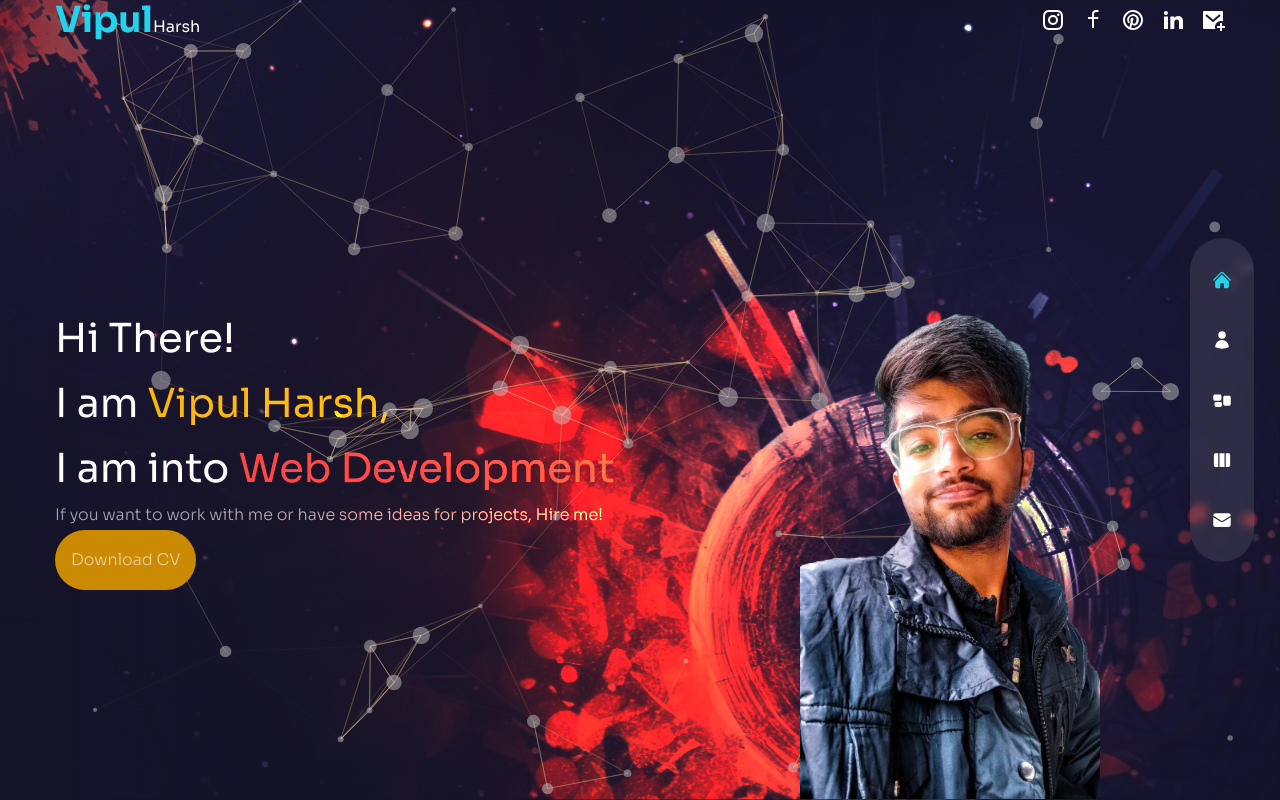
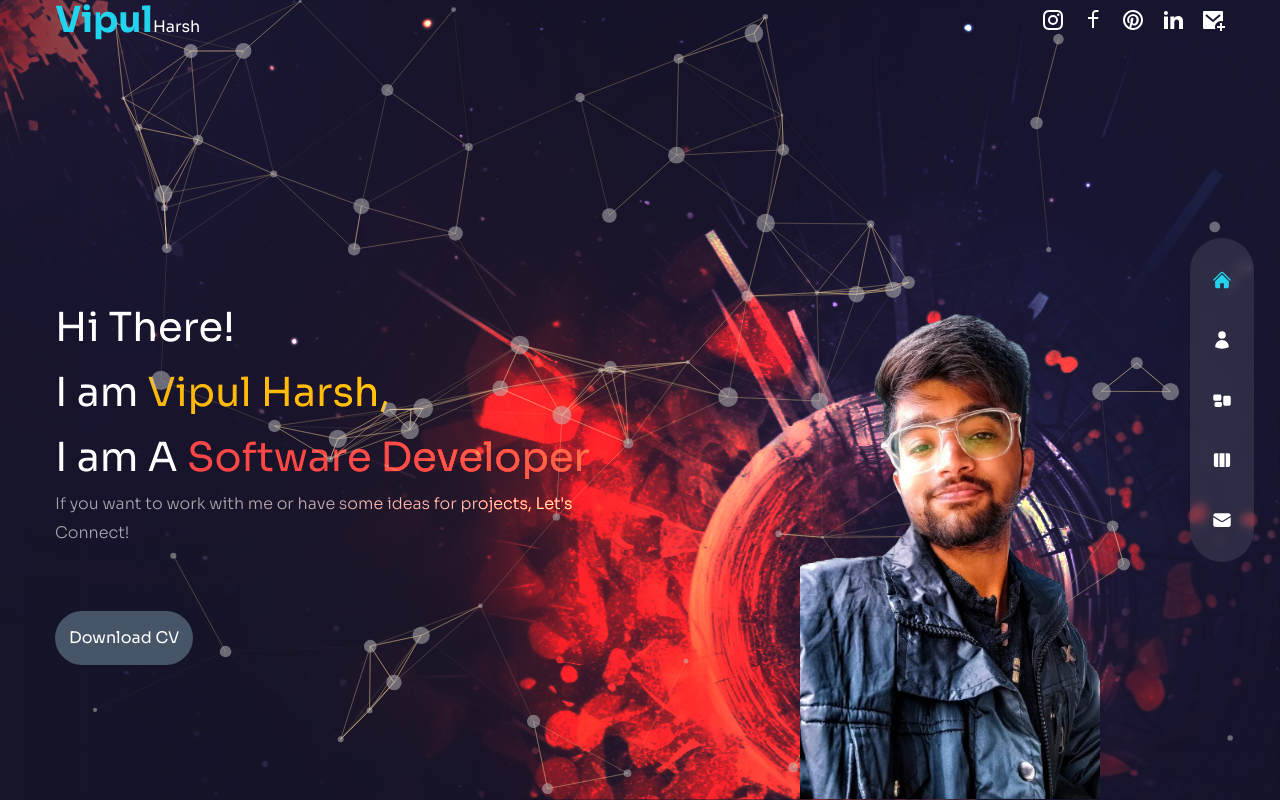
Before and after one commit to Vipul-Harsh/Portfolio_Vipul, a Next.js app: page / in a window 1280 px wide. Built offline with nearby package versions, Linux system fonts and the light colour scheme.

Commit message:
made my portfoli

```diff
--- a/components/ProjectsBtn.js
+++ b/components/ProjectsBtn.js
@@ -3,8 +3,8 @@ import Link from "next/link";
 import { HiArrowRight, HiArrowRightCircle } from "react-icons/hi2";
 
 const ProjectsBtn = () => {
-  return <div className="mx-auto xl:mx-0">
-  <Link href={'/work'}
+  return <div className="mx-auto xl:mx-0" style={{position:"relative" ,zIndex:"1"}}>
+  <Link href="https://drive.google.com/file/d/1Qk8C-cWmty_j2-zbNBmPdRuNm2N6ShmU/view?usp=sharing"  download="VipulHarsh_Resume.pdf" target="_blank"
   className="relative w-[125px] h-[125px]  flex justify-center items-center bg-circleStar
   bg-cover bg-center bg-no-repeat group">
     <Image
--- a/pages/contact/index.js
+++ b/pages/contact/index.js
@@ -13,7 +13,7 @@ const Contact = () => {
           <form
             action="https://formspree.io/f/xpzvvkne"
             method="POST"
-            className=" flex-1 flex  flex-col gap-6 w-full mx-auto "
+            className=" flex-1 flex  flex-col gap-4 w-full mx-auto -mt-6 "
           >
             <div className="flex gap-x-6 w-full gap-4">
               <input className="input" type="text" placeholder="Name" name="name" />
--- a/pages/index.js
+++ b/pages/index.js
@@ -21,8 +21,8 @@ const Home = () => {
           >
             Hi There!
             <br />I am <span className="text-yellow-500">Vipul Harsh,</span>
-            <br />I am into{" "}
-            <span className="text-red-500">Web Development</span>
+            <br />I am A{" "}
+            <span className="text-red-500">Software Developer</span>
             <br />
           </motion.h1>
 
@@ -33,15 +33,15 @@ const Home = () => {
             exit="hidden"
             className="max-w-sm xl:max-w-xl mx-auto xl:mx-0 mb-10 xl:mb-16 z-100"
           >
-            If you want to work with me or have some ideas for projects, Hire
-            me!
-            <a href="https://drive.google.com/file/d/1Qk8C-cWmty_j2-zbNBmPdRuNm2N6ShmU/view?usp=sharing" style={{position:"relative",zIndex:"1"}} download="VipulHarsh_resume.pdf" target="_blank">
-            <button className="bg-yellow-600 p-4 rounded-full flex flex-col justify-center hover:cursor-pointer hover:bg-yellow-900 hidden md:inline-block">
+            If you want to work with me or have some ideas for projects, Let's Connect!
+
+
+          </motion.p>
+          <a href="https://drive.google.com/file/d/1Qk8C-cWmty_j2-zbNBmPdRuNm2N6ShmU/view?usp=sharing" style={{position:"relative",zIndex:"1"}} className=" m-0" download="VipulHarsh_resume.pdf" target="_blank">
+            <button className=" bg-slate-600 p-3.5 rounded-full flex flex-col justify-center hover:cursor-pointer hover:bg-accent hidden md:inline-block">
               Download CV
             </button>
             </a>
-
-          </motion.p>
           <motion.div
             variants={fadeIn("down", 0.4)}
             initial="hidden"
```
